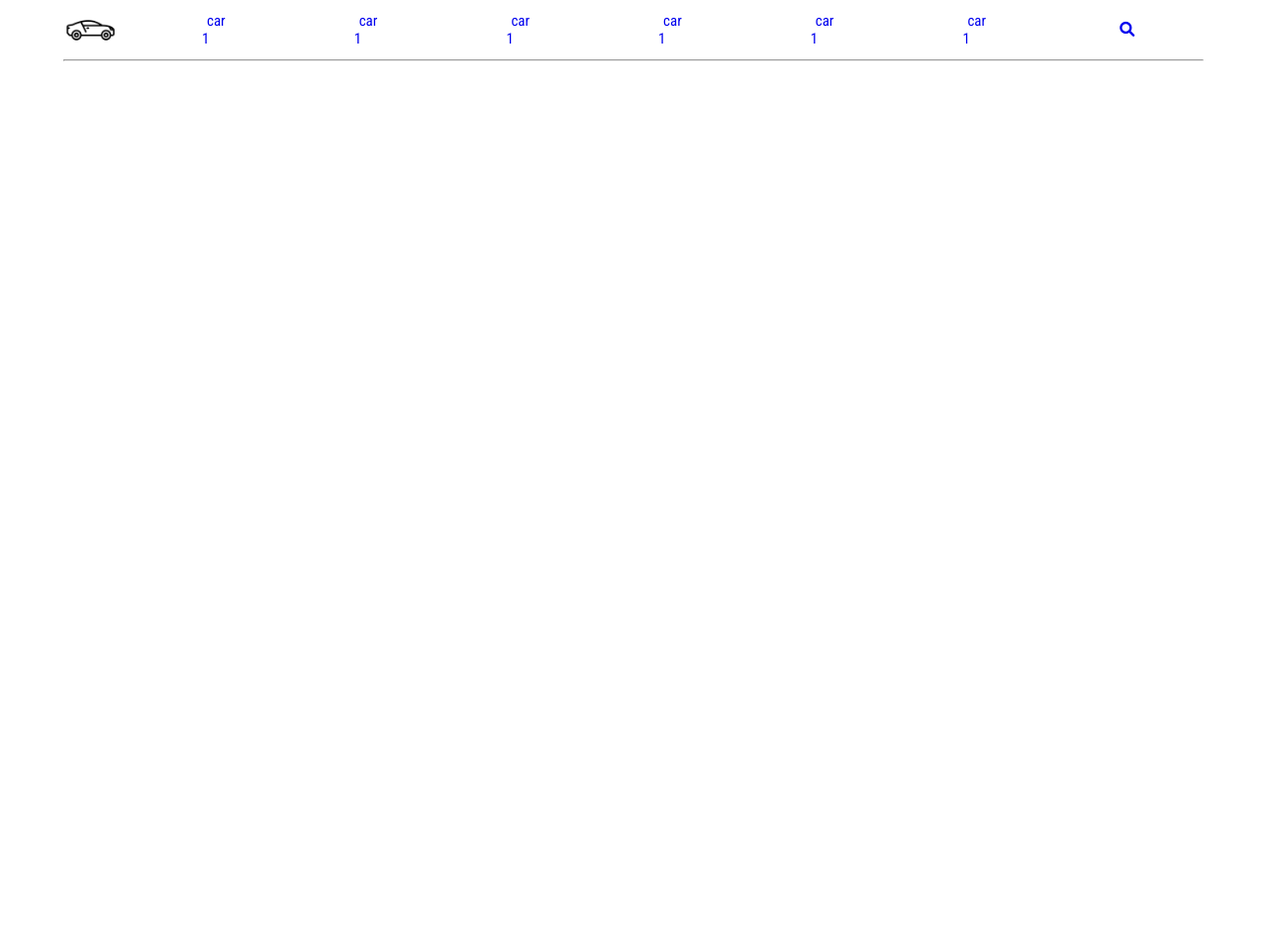
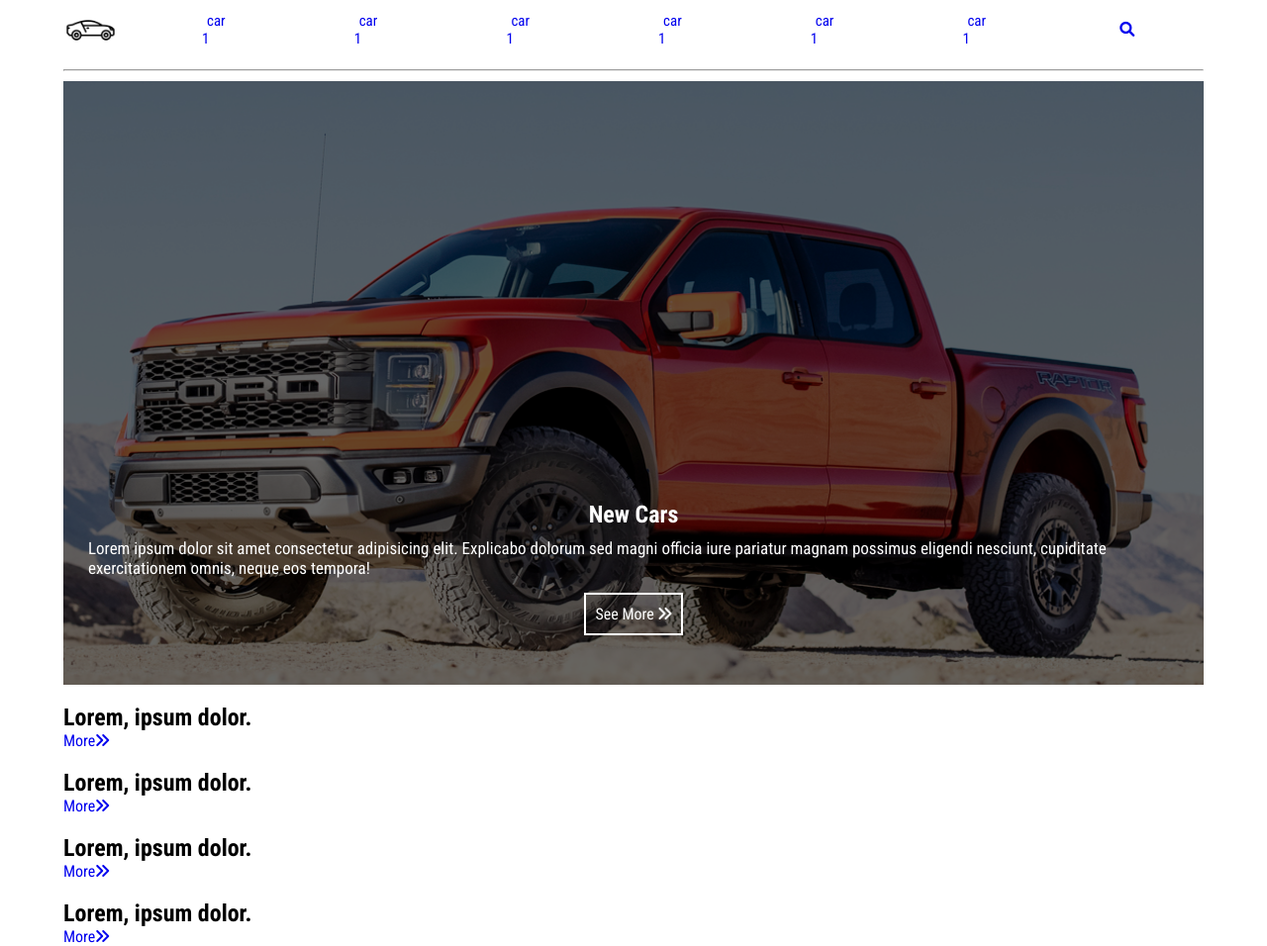
Before and after one commit to JAHEXD03/primer-repo, a plain HTML site: page index.html in a window 1280 px wide. Shown: the whole page at 99% size. Before the commit the page ends 800 px from the top, so only its background shows below. Drawn offline with Linux system fonts and the light colour scheme.

Commit message:
nueva seccion noticias

```diff
--- a/index.html
+++ b/index.html
@@ -47,6 +47,34 @@
         </ul>
       </nav>
       <hr>
+      <header class="showcase">
+        <h2>New Cars</h2>
+        <p>Lorem ipsum dolor sit amet consectetur adipisicing elit. Explicabo dolorum sed magni officia iure pariatur
+          magnam possimus eligendi nesciunt, cupiditate exercitationem omnis, neque eos tempora!</p>
+        <a href="#" class="btn"> See More <i class="fas fa-angle-double-right"></i> </a>
+      </header>
+      <div clas="new-cards">
+        <div>
+          <img>
+          <h2 style="color: black;">Lorem, ipsum dolor.</h2>
+          <a href="#">More<i class="fas fa-angle-double-right"></i></a>
+        </div>
+        <div>
+          <img>
+          <h2 style="color: black;">Lorem, ipsum dolor.</h2>
+          <a href="#">More<i class="fas fa-angle-double-right"></i></a>
+        </div>
+        <div>
+          <img>
+          <h2 style="color: black;">Lorem, ipsum dolor.</h2>
+          <a href="#">More<i class="fas fa-angle-double-right"></i></a>
+        </div>
+        <div>
+          <img>
+          <h2 style="color: black;">Lorem, ipsum dolor.</h2>
+          <a href="#">More<i class="fas fa-angle-double-right"></i></a>
+        </div>
+      </div>
     </div>
 
   </main>
--- a/style.css
+++ b/style.css
@@ -56,3 +56,73 @@
   flex: 1;
   margin-left: 20px;
 }
+
+/*show case*/
+
+hr{
+  margin: 10px 0px;
+}
+
+.showcase{
+  margin-top: 5px;
+  width: 100%;
+  height: 610px;
+  background-image: url(./imagenes/Car-ShowCase.jpg);
+  background-size: cover;
+  background-repeat: no-repeat; /*no se repetita la imagen*/
+  background-position: center center  ; /*la posicion sera centrada*/
+  padding-bottom: 50px;
+  display: flex;
+  flex-direction: column; /*el texto queda comodado*/
+  align-items: center;
+  justify-content: flex-end; /*la posicion del texto sera al final*/
+  position: relative  ;
+}
+
+.showcase::before{ /*oscurece la imagen de fondo*/
+  content:'';
+	position: absolute;
+  top: 0;
+	bottom: 0;
+	left: 0;
+	right: 0;
+	background-color: rgba(0,0,0,0.6);
+}
+
+.showcase h2{
+  color: white;
+  position: relative;
+}
+
+
+.showcase P{
+  padding: 0px 10px 0px 15px;
+  color: white;
+  position: relative;
+  margin: 10px;
+  font-size: 17px;
+}
+
+
+.showcase a i{
+  color: white;
+  position: relative;
+}
+
+
+.showcase a{
+  color: white;
+  position: relative;
+}
+
+.btn{
+  cursor: pointer;
+  border: 2.5px solid;
+  padding: 10px 10px;
+  margin-top: 5px;
+  display: inline-block;
+}
+
+.btn:hover{ /* le da animacion al boton*/
+  opacity: .5;
+}
```
Also changed, not shown: imagenes/Car-ShowCase.jpg (added).
